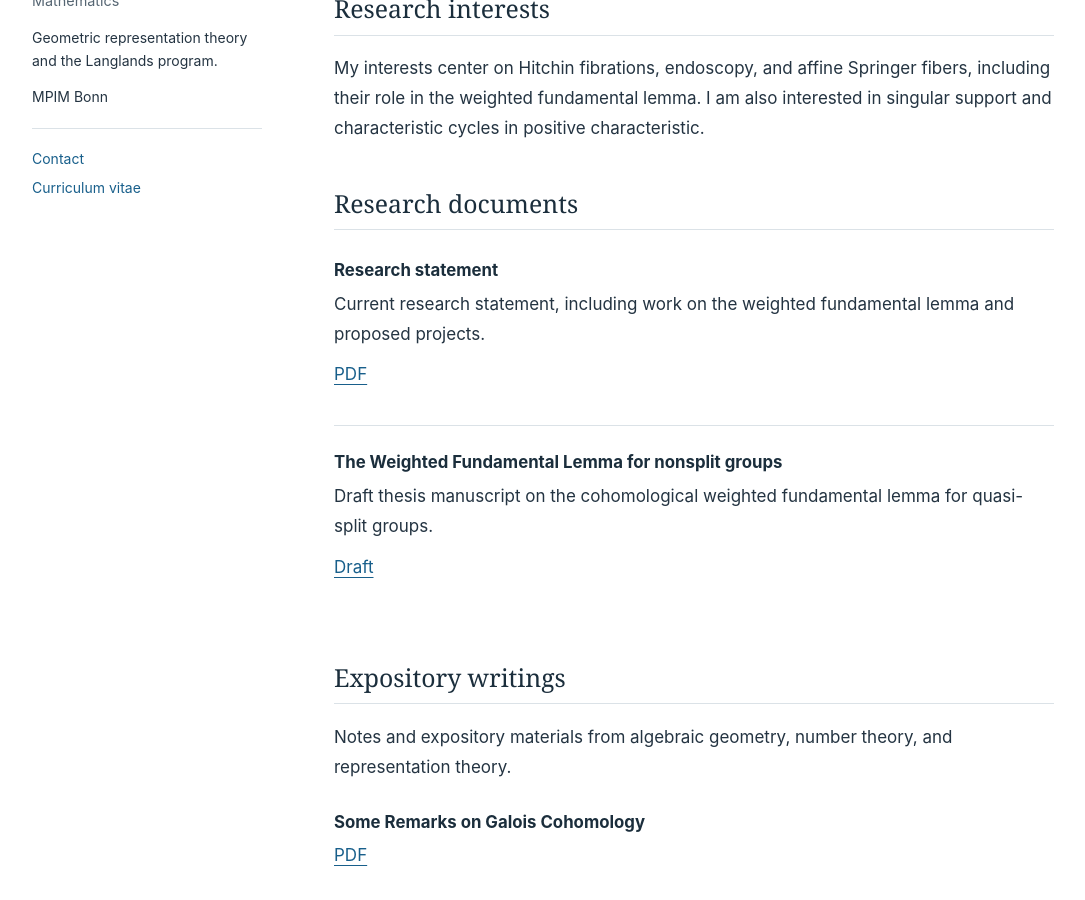
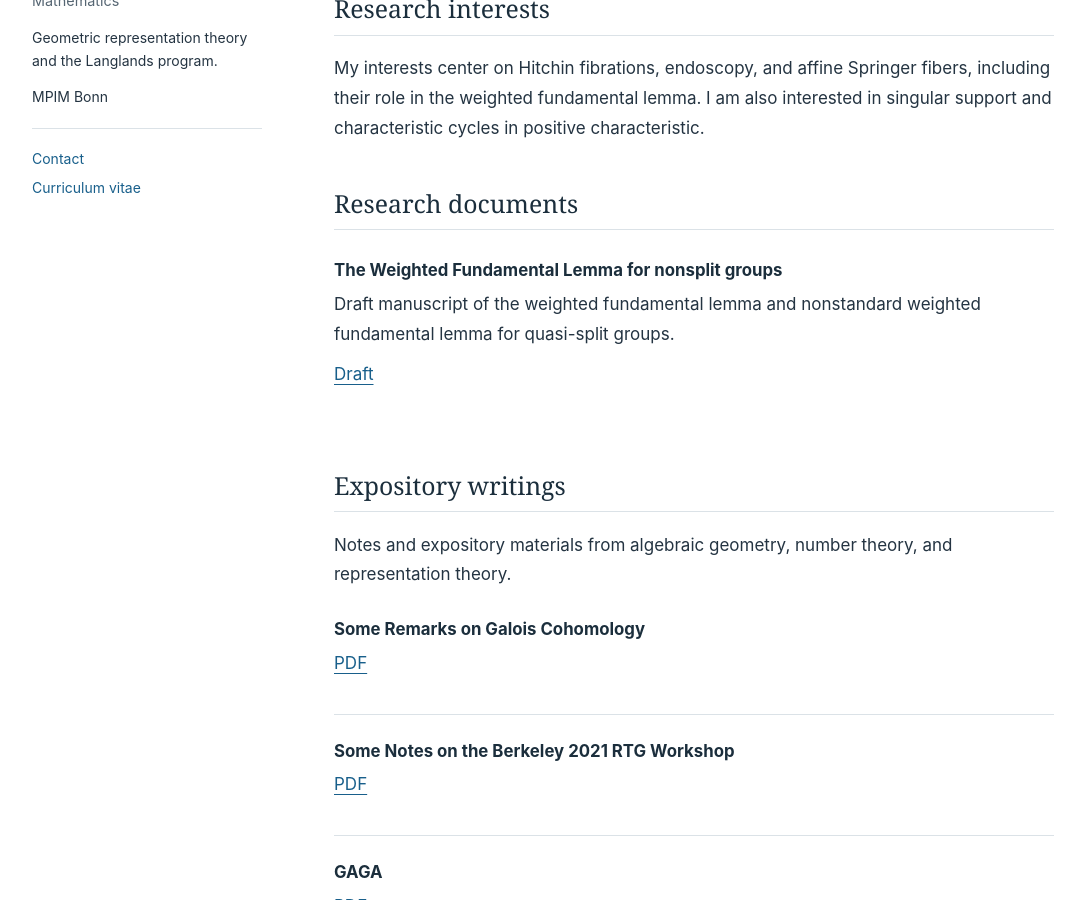
Before and after one commit to challeckdube/challeckdube.github.io, a Jekyll site: the page built from research.html, in a window 1280 px wide and 900 px high, scrolled down 385 px. Shown: the whole window, without its empty margins (80-1165 px from the left). Built offline with Jekyll 4.4.1, drawn with Linux system fonts in a browser that asks for light colours.

Commit message:
Revise description for weighted fundamental lemma
Updated the description for the weighted fundamental lemma entry in materials.yml.

```diff
--- a/_data/materials.yml
+++ b/_data/materials.yml
@@ -2,16 +2,11 @@
 # running scripts/download-materials.sh to serve the PDFs from this site.
 use_local: true
 research:
-  - title: Research statement
-    label: PDF
-    source: https://math.berkeley.edu/~chd/RS.pdf
-    local: /files/research/research-statement.pdf
-    description: Current research statement, including work on the weighted fundamental lemma and proposed projects.
   - title: The Weighted Fundamental Lemma for nonsplit groups
     label: Draft
     source: https://math.berkeley.edu/~chd/expo/WFL.pdf
     local: /files/research/weighted-fundamental-lemma-draft.pdf
-    description: Draft thesis manuscript on the cohomological weighted fundamental lemma for quasi-split groups.
+    description: Draft manuscript of the weighted fundamental lemma and nonstandard weighted fundamental lemma for quasi-split groups.
 expository:
   - title: Some Remarks on Galois Cohomology
     source: https://math.berkeley.edu/~chd/expo/Gal_Coh.pdf
```
